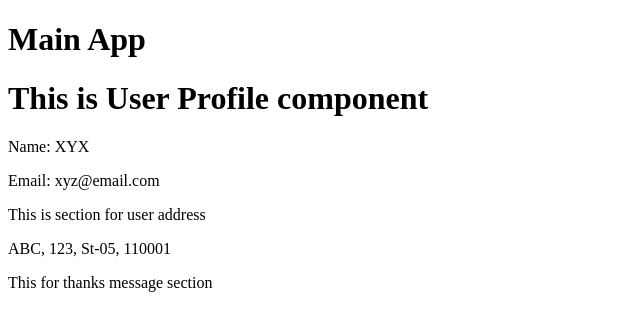
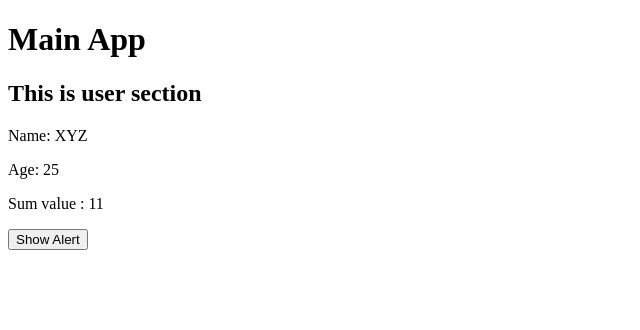
Before and after one commit to prafulk9155/learn-mern, a React (Create React App) app: page / in a window 1280 px wide. Shown: the top 330 px of the page, without its empty margins (0-640 px from the left). Built offline with nearby package versions, Linux system fonts and the light colour scheme.

Commit message:
added for variable asn function in jsx

```diff
--- a/src/App.jsx
+++ b/src/App.jsx
@@ -1,11 +1,17 @@
+// import MyFirstComponent from "./MyFirstComponent";
 // export fedault us directly used while {} use to export only
-import UserProfile, { ThanksMsg } from "./UserProfile";
+// import UserProfile, { ThanksMsg } from "./UserProfile";
+
+import JSXExample from "./JSXExample";
+
 export default function App() {
   return (
     <>
       <h1>Main App</h1>
-      <UserProfile />
-      <ThanksMsg />
+      {/* <MyFirstComponent /> */}
+      {/* <UserProfile />
+      <ThanksMsg /> */}
+      <JSXExample />
     </>
   );
 }
--- /dev/null
+++ b/src/JSXExample.jsx
@@ -0,0 +1,22 @@
+export default function JSXExample() {
+  const name = "XYZ";
+  const age = 25;
+  function callAlert() {
+    alert("alert called");
+  }
+  function sum(a, b) {
+    return a + b;
+  }
+
+  return (
+    <>
+      <h2>This is user section</h2>
+      {/* curl bracket to get variablr value */}
+      <p>Name: {name}</p>
+      <p>Age: {age}</p>
+      <p>Sum value : {sum(5, 6)}</p>
+      {/* onClick with function name to call function  we dont add () to the function . if we add () to function name it directly called the function*/}
+      <button onClick={callAlert}> Show Alert</button>
+    </>
+  );
+}
```
